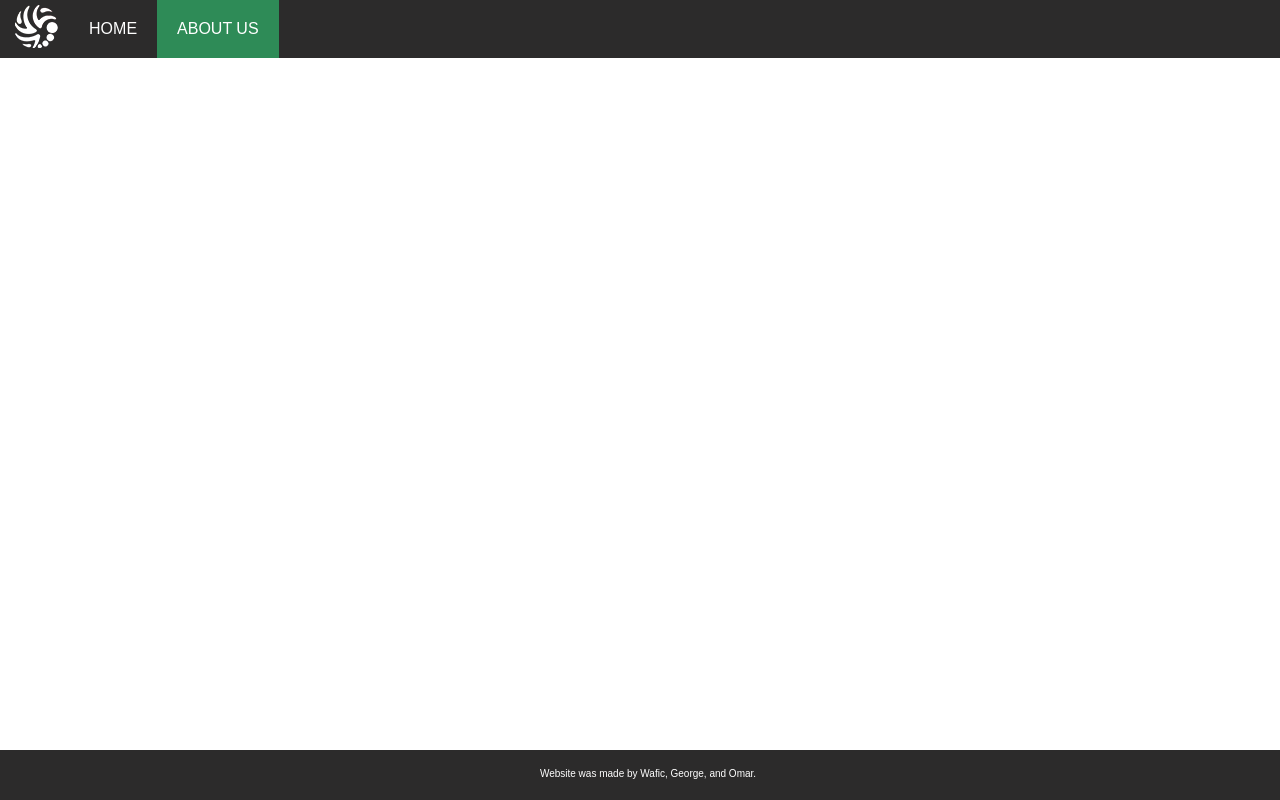
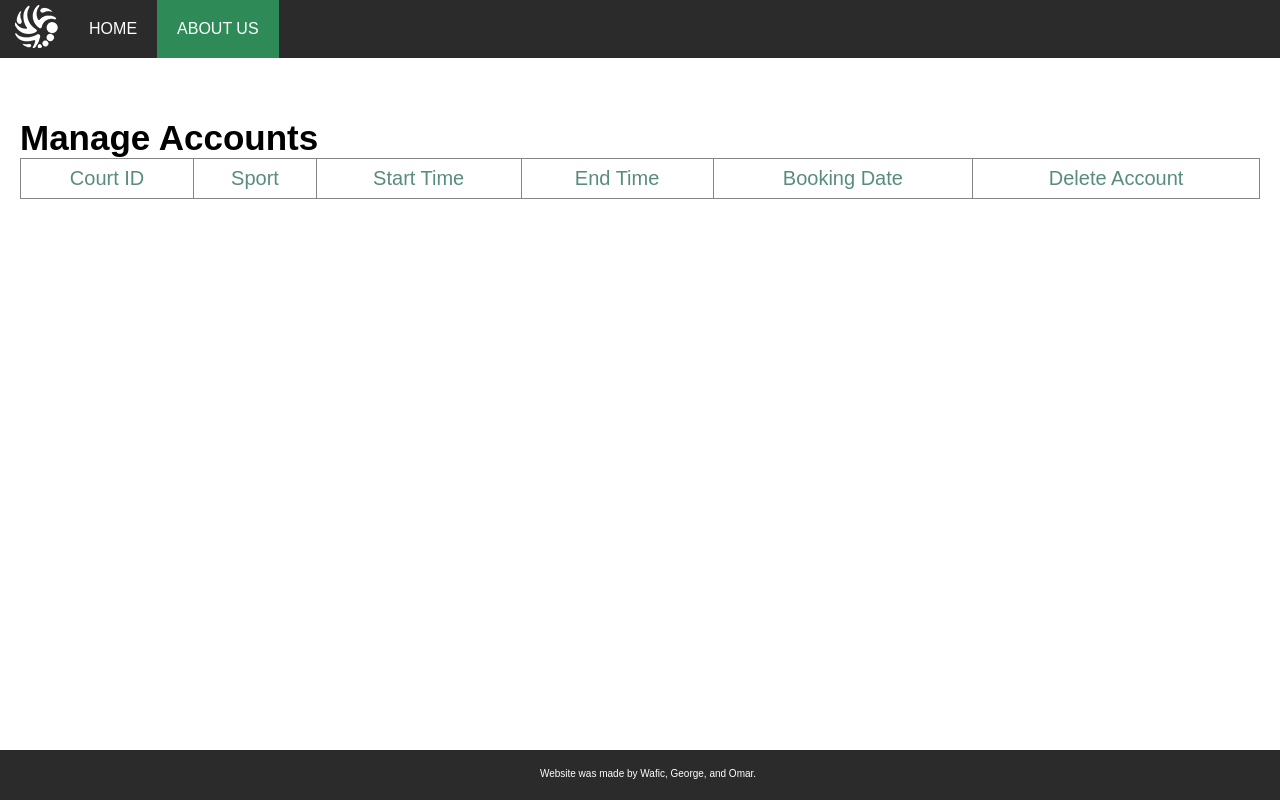
Before and after one commit to WaficW/Database-Course-Repo, a PHP site: page /my_bookings.php in a window 1280 px wide. Run offline with PHP 8.4, Linux system fonts and the light colour scheme; the visitor is signed in with stand-in values (Sample User, id 1); data that the repository does not hold is empty.

Commit message:
my bookings done

```diff
--- a/Code/Styles/style_my_reservations.css
+++ b/Code/Styles/style_my_reservations.css
@@ -81,3 +81,42 @@ li a:hover:not(.active){
     margin-top: auto;
     flex-shrink: 0
 }
+
+.container{
+    margin-top:100px;
+    margin-right: 20px;
+    margin-left: 20px;
+
+}
+
+.title{
+    font-size: 35px;
+    font-weight: 600;
+}
+
+.table_title{
+    color: #588c7e;
+    font-size: 20px;
+}
+
+.table{
+    border-collapse: collapse;
+    width: 100%;
+    text-align: left;
+    border: 1px solid rgb(133, 133, 133);
+    text-align: center;
+    margin-bottom: 25vh;
+}
+
+td, th{
+    border: 1px solid rgb(133, 133, 133);
+    padding: 8px;
+}
+
+.del_button{
+    color: white;
+    background-color: rgb(255, 83, 83);
+    padding: 5px 10px;
+    border-radius: 5px;
+    text-decoration: none;
+}
--- a/Code/my_bookings.php
+++ b/Code/my_bookings.php
@@ -1,3 +1,14 @@
+<?php
+session_start();
+
+require_once('demo.php');
+require_once('delete.php');
+
+$query = 'SELECT * FROM bookings WHERE bookerID = '.$_SESSION['user_id'].'';
+$result = mysqli_query($mysqli, $query);
+
+?>
+
 <!DOCTYPE html>
 <html lang="en">
 
@@ -5,23 +16,61 @@
         <meta charset="UTF-8">
         <meta http-equiv="X-UA-Compatible" content="IE=edge">
         <meta name="viewport" content="width=device-width, initial-scale=1.0">
-        <title>Sports Facility Homepage</title>
-        <link rel="stylesheet" href="Styles/style_my_reservations.css">
+        <title>Sports Facility Manage Accounts</title>
+        <link rel="stylesheet" href="Styles/style_manage_accounts.css">
         <link href='https://unpkg.com/boxicons@2.1.4/css/boxicons.min.css' rel='stylesheet'>
     </head>
 
     <body>
         <ul class="menubar">
-            <a href="member-homepage.html"><img src="images/SFlogo.png" alt="Our Logo"></a>
-            <li><a href="member-homepage.html"> HOME </a></li>
-            <li><a class="active" href="aboutus.html"> ABOUT US </a></li>
+            <a href=""><img src="images/SFlogo.png" alt="Our Logo"></a>
+            <li><a href=""> HOME </a></li>
+            <!--LINK NEEDS FIXING-->
+            <li><a class="active" href="aboutus.php"> ABOUT US </a></li>
         </ul>
-            <div class="footer">
-                <div class="icons">
-                    <p style="font-size: 10px;">Website was made by Wafic, George, and Omar.</p>
-                </div>
+
+        <div class="container">
+            <div class = "title">Manage Accounts</div>
+            <div class="table-div">
+                <table class="table">
+                    <tr class="table_title">
+                        <td>Court ID</td>
+                        <td>Sport</td>
+                        <td>Start Time</td>
+                        <td>End Time</td>
+                        <td>Booking Date</td>
+                        <td>Delete Account</td>
+                    </tr>
+                    <tr>
+                    <?php
+                        while($rows=mysqli_fetch_assoc($result))
+                        {
+                    ?>
+                        <td hidden><?php echo $rows['bookingID']; ?></td>
+                        <td><?php echo $rows['courtID']; ?></td>
+                        <td><?php echo $rows['sport']; ?></td>
+                        <td><?php echo $rows['startTime']; ?></td>
+                        <td><?php echo $rows['EndTime']; ?></td>
+                        <td><?php echo $rows['bookingDate']; ?></td>
+                        <td><a href="delete_booking.php?id=<?php echo $rows['id'];?>" class="del_button">Delete</a></td>
+                    </tr>
+
+                    <?php
+                        }
+                    ?>
+
+
+                </table>
             </div>
         </div>
+
+
+        <div class="footer">
+            <div class="icons">
+                <p style="font-size: 10px;">Website was made by Wafic, George, and Omar.</p>
+            </div>
+        </div>
+
     </body>
 
 </html>
```
Also changed, not shown: Code/delete_booking.php (added, +20 -0 lines).
